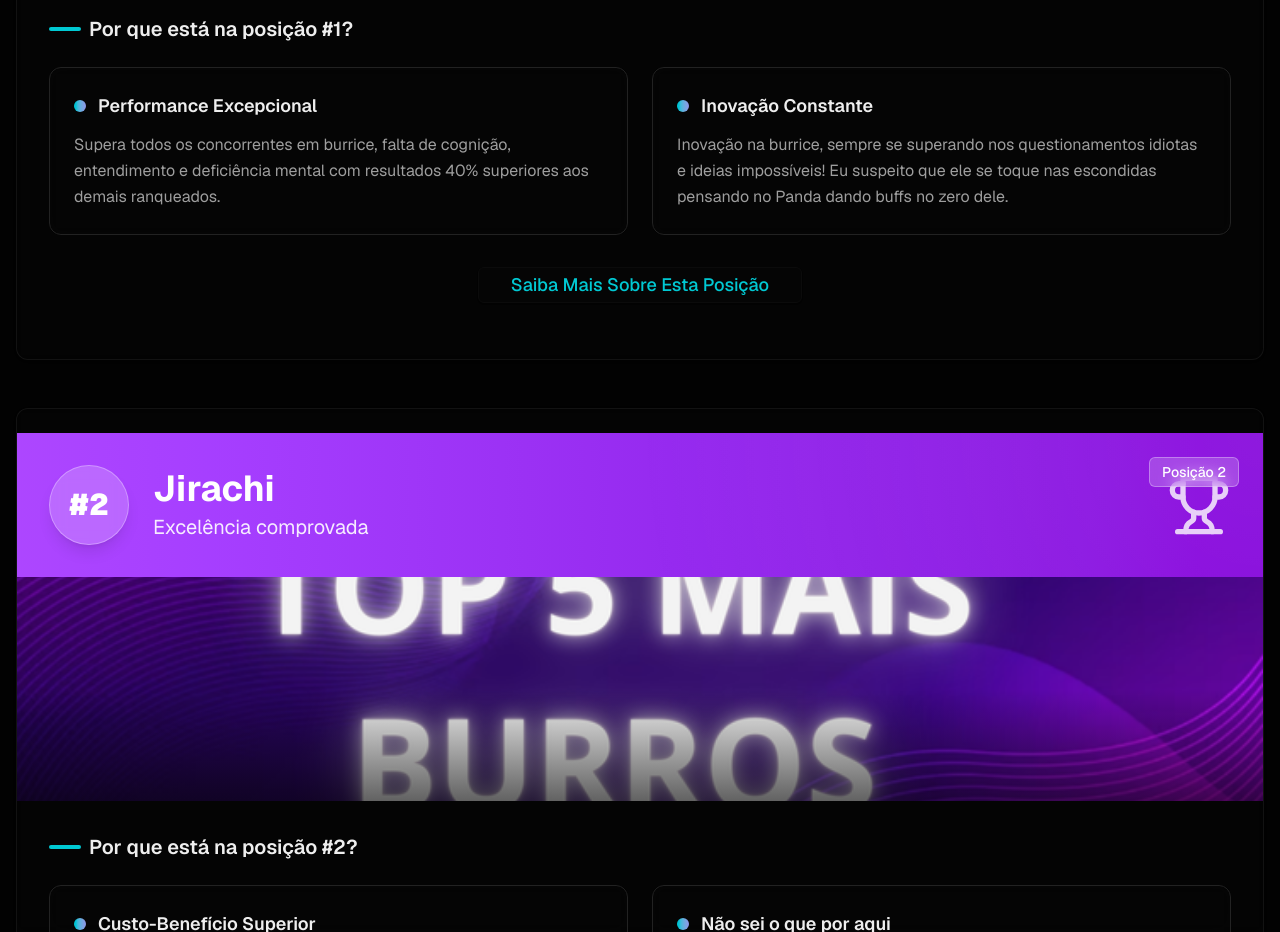
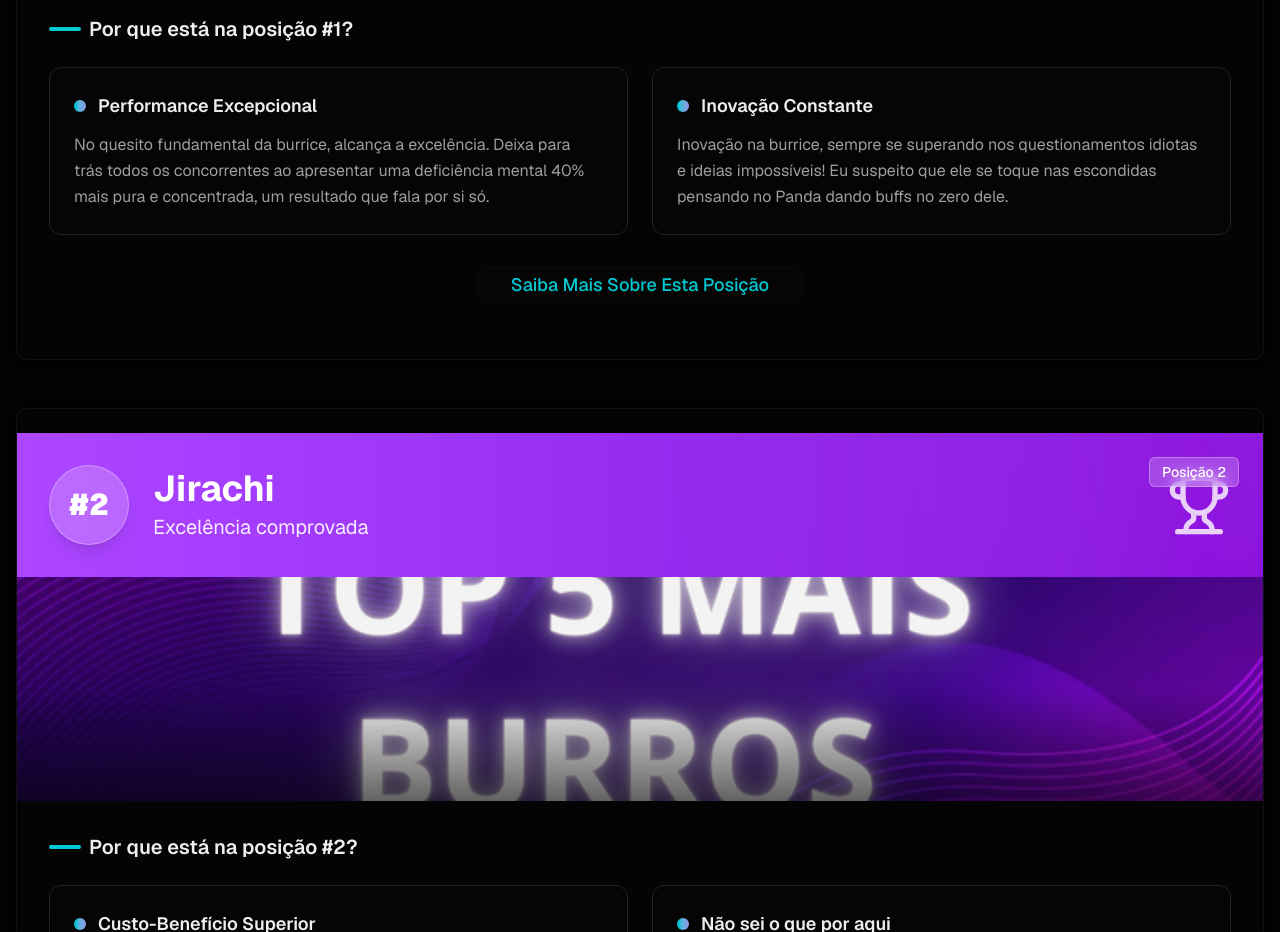
Before and after one commit to Sheiden1/rank5, a Next.js app: page / in a window 1280 px wide. Shown: the part 1200-2132 px from the top of the page. Built offline with nearby package versions, Linux system fonts and the light colour scheme.

Commit message:
Add files via upload

```diff
--- a/app/page.tsx
+++ b/app/page.tsx
@@ -13,7 +13,7 @@ const rankingData = [
       {
         title: "Performance Excepcional",
         description:
-          "Supera todos os concorrentes em burrice, falta de cognição, entendimento e deficiência mental com resultados 40% superiores aos demais ranqueados.",
+          "No quesito fundamental da burrice, alcança a excelência. Deixa para trás todos os concorrentes ao apresentar uma deficiência mental 40% mais pura e concentrada, um resultado que fala por si só.",
       },
       {
         title: "Inovação Constante",
```
